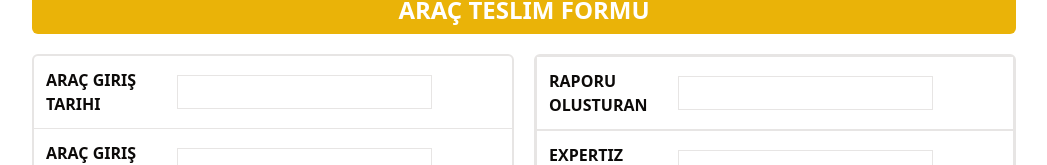
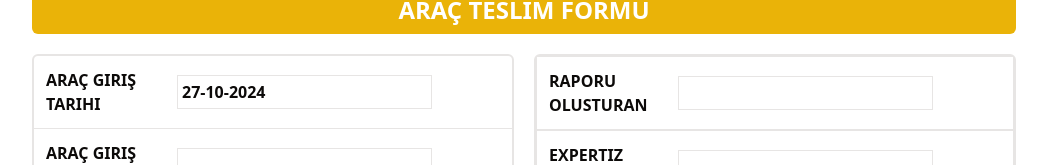
Before and after one commit to Semihj/expertise, a Next.js app: page /create in a window 1280 px wide. Shown: the part 142-307 px from the top of the page, without its empty margins (116-1163 px from the left). Built offline with nearby package versions, Linux system fonts and the light colour scheme.

Commit message:
feat: update CreatePage to format date and change app title

```diff
--- a/app/create/page.tsx
+++ b/app/create/page.tsx
@@ -5,12 +5,12 @@ import { MdOutlineCancel } from "react-icons/md";
 import { Button } from "@/components/ui/button";
 import { useRouter } from "next/navigation";
 import Loading from "@/components/Loading";
+import { format } from "date-fns";
 
-const url = process.env.NEXT_DEV_URL || "http://localhost:3000"
 
 export default function CreatePage() {
   const [formData, setFormData] = useState({
-    arac_giris_tarih:"",
+    arac_giris_tarih:format(new Date(), "dd-MM-yyyy"),
     arac_giris_km:0,
     arac_cıkıs_km:0,
     olusturan:"",
@@ -89,6 +89,7 @@ export default function CreatePage() {
                   </h1>
                   <input
                     name="arac_giris_tarih"
+                    defaultValue={formData.arac_giris_tarih}
                     required
                     type="text"
                     onChange={handleChange}
--- a/app/layout.tsx
+++ b/app/layout.tsx
@@ -15,7 +15,7 @@ const geistMono = localFont({
 });
 
 export const metadata: Metadata = {
-  title: "Create Next App",
+  title: "Teknik Oto",
   description: "Generated by create next app",
 };
 
--- a/package.json
+++ b/package.json
@@ -15,6 +15,7 @@
     "bcryptjs": "^2.4.3",
     "class-variance-authority": "^0.7.0",
     "clsx": "^2.1.1",
+    "date-fns": "^4.1.0",
     "lucide-react": "^0.453.0",
     "mongoose": "^8.7.2",
     "next": "14.2.15",
```
Also changed, not shown: 1 other file (tests, documents, lock files or other folders).
